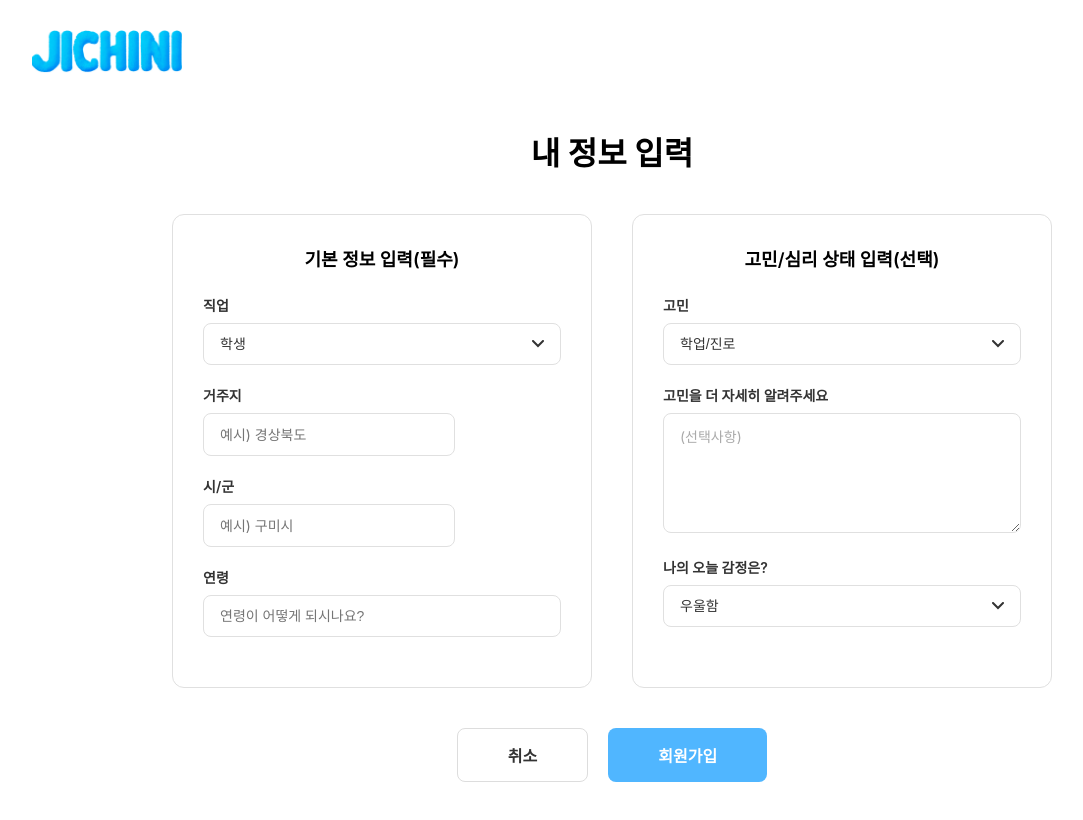
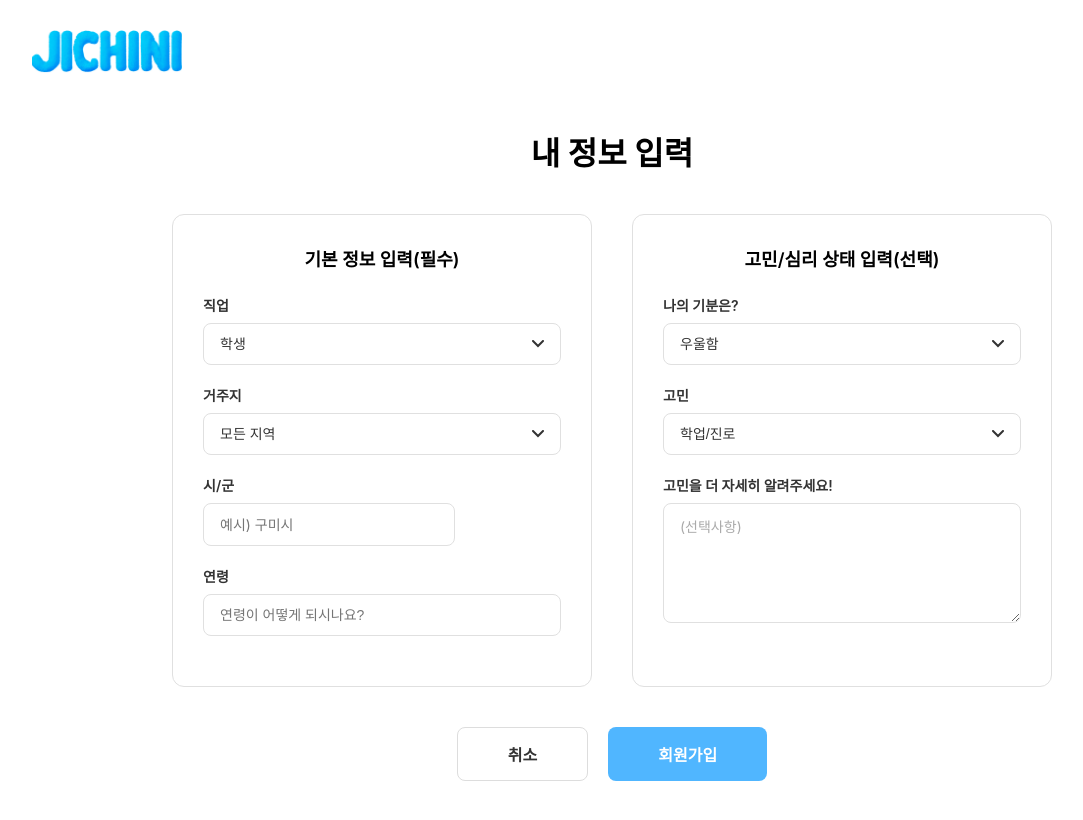
Before and after one commit to JICHINI/frontend, a React (Vite) app: page /userinfo in a window 1280 px wide. Shown: the top 820 px of the page, without its empty margins (28-1111 px from the left). Built offline with nearby package versions, Linux system fonts and the light colour scheme.

Commit message:
배포준비 완료

```diff
--- a/src/components/MyPage.jsx
+++ b/src/components/MyPage.jsx
@@ -78,7 +78,8 @@ function MyPage() {
                 body: JSON.stringify({
                     name: updatedInfo.name,
                     job: updatedInfo.job,
-                    location: updatedInfo.location,
+                    province: updatedInfo.province,  // ← 이거 추가!
+                    city: updatedInfo.city,          // ← 이거 추가!
                     age: parseInt(updatedInfo.age),
                     concern: updatedInfo.concern,
                     concernDetail: updatedInfo.concernDetail,
@@ -89,7 +90,16 @@ function MyPage() {
             });
 
             setUserInfo(updatedInfo);
-            setEditMode({ name: false, job: false, location: false, age: false, concern: false, concernDetail: false, emotion: false });
+            setEditMode({
+                name: false,
+                job: false,
+                province: false,  // ← 이것도!
+                city: false,      // ← 이것도!
+                age: false,
+                concern: false,
+                concernDetail: false,
+                emotion: false
+            });
             alert('정보가 저장되었습니다.');
         } catch (err) {
             console.error('저장 오류:', err);
@@ -175,6 +185,7 @@ function MyPage() {
         localStorage.removeItem('token');
         navigate('/login');
     };
+
 
     // ✅ 회원 탈퇴
     const handleDeleteAccount = async () => {
@@ -278,6 +289,7 @@ function MyPage() {
                 <div className="mypage-fields">
                     {/* 직업 */}
                     <div className="mypage-field">
+                        <p>직업</p>
                         {editMode.job ? (
                             <input type="text" className="mypage-input editing" value={tempValues.job}
                                    onChange={(e) => handleTempChange('job', e.target.value)} autoFocus />
@@ -291,15 +303,57 @@ function MyPage() {
                         </button>
                     </div>
 
-                    {/* 거주지 */}
+                    {/* 거주지 (도) */}
                     <div className="mypage-field">
-                        {editMode.location ? (
-                            <input type="text" className="mypage-input editing" value={tempValues.location}
-                                   onChange={(e) => handleTempChange('location', e.target.value)} autoFocus />
+                        <p>거주지</p>
+                        {editMode.province ? (
+                            <select
+                                className="mypage-input editing"
+                                value={tempValues.province}
+                                onChange={(e) => handleTempChange('province', e.target.value)}
+                                autoFocus
+                            >
+                                <option value="">모든 지역</option>
+                                <option value="서울특별시">서울특별시</option>
+                                <option value="부산광역시">부산광역시</option>
+                                <option value="대구광역시">대구광역시</option>
+                                <option value="인천광역시">인천광역시</option>
+                                <option value="광주광역시">광주광역시</option>
+                                <option value="대전광역시">대전광역시</option>
+                                <option value="울산광역시">울산광역시</option>
+                                <option value="세종특별자치시">세종특별자치시</option>
+                                <option value="경기도">경기도</option>
+                                <option value="강원특별자치도">강원특별자치도</option>
+                                <option value="충청북도">충청북도</option>
+                                <option value="충청남도">충청남도</option>
+                                <option value="전라북도">전라북도</option>
+                                <option value="전라남도">전라남도</option>
+                                <option value="경상북도">경상북도</option>
+                                <option value="경상남도">경상남도</option>
+                                <option value="제주특별자치도">제주특별자치도</option>
+                            </select>
                         ) : (
-                            <div className="mypage-input">{userInfo.location}</div>
+                            <div className="mypage-input">{userInfo.province}</div>
                         )}
-                        <button className="field-edit-button" onClick={() => toggleEdit('location')}>
+                        <button className="field-edit-button" onClick={() => toggleEdit('province')}>
+                            <svg width="20" height="20" viewBox="0 0 20 20" fill="none">
+                                <path d="M14 2L18 6L7 17H3V13L14 2Z" stroke="#50B6FF" strokeWidth="1.5" strokeLinecap="round" strokeLinejoin="round"/>
+                            </svg>
+                        </button>
+                    </div>
+
+                    {/* 시/군 */}
+                    <div className="mypage-field">
+                        <p>시/군</p>
+                        {editMode.city ? (
+                            <input type="text" minLength="5" className="mypage-input editing" value={tempValues.city}
+                                   onChange={(e) => handleTempChange('city', e.target.value)}
+                                   placeholder="예: 구미시"
+                                   autoFocus />
+                        ) : (
+                            <div className="mypage-input">{userInfo.city}</div>
+                        )}
+                        <button className="field-edit-button" onClick={() => toggleEdit('city')}>
                             <svg width="20" height="20" viewBox="0 0 20 20" fill="none">
                                 <path d="M14 2L18 6L7 17H3V13L14 2Z" stroke="#50B6FF" strokeWidth="1.5" strokeLinecap="round" strokeLinejoin="round"/>
                             </svg>
@@ -308,6 +362,7 @@ function MyPage() {
 
                     {/* 나이 */}
                     <div className="mypage-field">
+                        <p>나이</p>
                         {editMode.age ? (
                             <input type="text" className="mypage-input editing" value={tempValues.age}
                                    onChange={(e) => handleTempChange('age', e.target.value)} autoFocus />
@@ -320,9 +375,33 @@ function MyPage() {
                             </svg>
                         </button>
                     </div>
-
+                    {/* 기분 */}
+                    <div className="mypage-field">
+                        <p>나의 기분은?</p>
+                        {editMode.emotion ? (
+                            <select
+                                className="mypage-input editing"
+                                onChange={(e) => handleTempChange('emotion', e.target.value)} autoFocus
+                                value={tempValues.emotion}>
+                                <option value="우울함">우울함</option>
+                                <option value="행복함">행복함</option>
+                                <option value="불안함">불안함</option>
+                                <option value="화남">화남</option>
+                                <option value="피곤함">피곤함</option>
+                                <option value="평온함">평온함</option>
+                            </select>
+                        ) : (
+                            <div className="mypage-input">{userInfo.emotion}</div>
+                        )}
+                        <button className="field-edit-button" onClick={() => toggleEdit('emotion')}>
+                            <svg width="20" height="20" viewBox="0 0 20 20" fill="none">
+                                <path d="M14 2L18 6L7 17H3V13L14 2Z" stroke="#50B6FF" strokeWidth="1.5" strokeLinecap="round" strokeLinejoin="round"/>
+                            </svg>
+                        </button>
+                    </div>
                     {/* 고민 */}
                     <div className="mypage-field">
+                        <p>고민</p>
                         {editMode.concern ? (
                             <input type="text" className="mypage-input editing" value={tempValues.concern}
                                    onChange={(e) => handleTempChange('concern', e.target.value)} autoFocus />
@@ -338,6 +417,7 @@ function MyPage() {
 
                     {/* 고민 상세 */}
                     <div className="mypage-field wide">
+                        <p>고민을 상세하게 말해주세요!</p>
                         {editMode.concernDetail ? (
                             <textarea className="mypage-input editing" value={tempValues.concernDetail}
                                       onChange={(e) => handleTempChange('concernDetail', e.target.value)} autoFocus rows={3} />
@@ -350,27 +430,10 @@ function MyPage() {
                             </svg>
                         </button>
                     </div>
-
-                    {/* 감정 */}
-                    <div className="mypage-field">
-                        {editMode.emotion ? (
-                            <input type="text" className="mypage-input editing" value={tempValues.emotion}
-                                   onChange={(e) => handleTempChange('emotion', e.target.value)} autoFocus />
-                        ) : (
-                            <div className="mypage-input">{userInfo.emotion}</div>
-                        )}
-                        <button className="field-edit-button" onClick={() => toggleEdit('emotion')}>
-                            <svg width="20" height="20" viewBox="0 0 20 20" fill="none">
-                                <path d="M14 2L18 6L7 17H3V13L14 2Z" stroke="#50B6FF" strokeWidth="1.5" strokeLinecap="round" strokeLinejoin="round"/>
-                            </svg>
-                        </button>
-                    </div>
-
                     <div className="mypage-field">
                         <button className="mypage-save-button" onClick={handleSaveAll}>저장</button>
                     </div>
                 </div>
-
                 {/* 하단 버튼 */}
                 <div className="mypage-bottom-buttons">
                     <button className="mypage-logout-button" onClick={handleLogout}>로그아웃</button>
--- a/src/components/UserInfo.jsx
+++ b/src/components/UserInfo.jsx
@@ -8,9 +8,9 @@ function UserInfo() {
     const [거주지, set거주지] = useState('');
     const [시군, set시군] = useState('');
     const [연령, set연령] = useState('');
-    const [고민, set고민] = useState('가정 및 고민은?');
+    const [고민, set고민] = useState('학업/진로');
     const [고민내용, set고민내용] = useState('');
-    const [오늘요일, set오늘요일] = useState('우울함');
+    const [감정, set감정] = useState('우울함');
     const [error, setError] = useState('');
 
     const navigate = useNavigate();
@@ -39,7 +39,7 @@ function UserInfo() {
                     age: Number(연령),
                     concern: 고민,
                     concernDetail: 고민내용,
-                    emotion: 오늘요일,
+                    emotion: 감정,
                 }),
             });
 
@@ -88,15 +88,33 @@ function UserInfo() {
 
                         {/* 거주지 */}
                         <div className="input-group">
-                            <label className="input-label">거주지</label>
-                            <input
-                                type="input"
-                                className="input-input"
-                                placeholder="예시) 경상북도"
-                                value={거주지}
-                                onChange={(e) => set거주지(e.target.value)}
-                            >
-                            </input>
+                            <div className="input-group">
+                                <label className="input-label">거주지</label>
+                                <select
+                                    className="input-select"
+                                    value={거주지}
+                                    onChange={(e) => set거주지(e.target.value)}
+                                >
+                                    <option value="">모든 지역</option>
+                                    <option value="서울특별시">서울특별시</option>
+                                    <option value="부산광역시">부산광역시</option>
+                                    <option value="대구광역시">대구광역시</option>
+                                    <option value="인천광역시">인천광역시</option>
+                                    <option value="광주광역시">광주광역시</option>
+                                    <option value="대전광역시">대전광역시</option>
+                                    <option value="울산광역시">울산광역시</option>
+                                    <option value="세종특별자치시">세종특별자치시</option>
+                                    <option value="경기도">경기도</option>
+                                    <option value="강원특별자치도">강원특별자치도</option>
+                                    <option value="충청북도">충청북도</option>
+                                    <option value="충청남도">충청남도</option>
+                                    <option value="전라북도">전라북도</option>
+                                    <option value="전라남도">전라남도</option>
+                                    <option value="경상북도">경상북도</option>
+                                    <option value="경상남도">경상남도</option>
+                                    <option value="제주특별자치도">제주특별자치도</option>
+                                </select>
+                            </div>
                         </div>
                         <div className="input-group">
                             <label className="input-label">시/군</label>
@@ -126,6 +144,23 @@ function UserInfo() {
                     <div className="userinfo-section">
                         <h2 className="section-title">고민/심리 상태 입력(선택)</h2>
 
+
+                        {/* 나의 오늘 감정은? */}
+                        <div className="input-group">
+                            <label className="input-label">나의 기분은?</label>
+                            <select
+                                className="input-select"
+                                value={감정}
+                                onChange={(e) => set감정(e.target.value)}
+                            >
+                                <option value="우울함">우울함</option>
+                                <option value="행복함">행복함</option>
+                                <option value="불안함">불안함</option>
+                                <option value="화남">화남</option>
+                                <option value="피곤함">피곤함</option>
+                                <option value="평온함">평온함</option>
+                            </select>
+                        </div>
                         {/* 고민 */}
                         <div className="input-group">
                             <label className="input-label">고민</label>
@@ -145,7 +180,7 @@ function UserInfo() {
 
                         {/* 고민을 더 자세히 알려주세요 */}
                         <div className="input-group">
-                            <label className="input-label">고민을 더 자세히 알려주세요</label>
+                            <label className="input-label">고민을 더 자세히 알려주세요!</label>
                             <textarea
                                 className="input-textarea"
                                 placeholder="(선택사항)"
@@ -154,22 +189,7 @@ function UserInfo() {
                             />
                         </div>
 
-                        {/* 나의 오늘 감정은? */}
-                        <div className="input-group">
-                            <label className="input-label">나의 오늘 감정은?</label>
-                            <select
-                                className="input-select"
-                                value={오늘요일}
-                                onChange={(e) => set오늘요일(e.target.value)}
-                            >
-                                <option value="우울함">우울함</option>
-                                <option value="행복함">행복함</option>
-                                <option value="불안함">불안함</option>
-                                <option value="화남">화남</option>
-                                <option value="피곤함">피곤함</option>
-                                <option value="평온함">평온함</option>
-                            </select>
-                        </div>
+
                     </div>
                 </div>
 
```
Also changed, not shown: src/components/Chat.jsx (+25 -3 lines), src/components/MyPage.css (+28 -0 lines).
